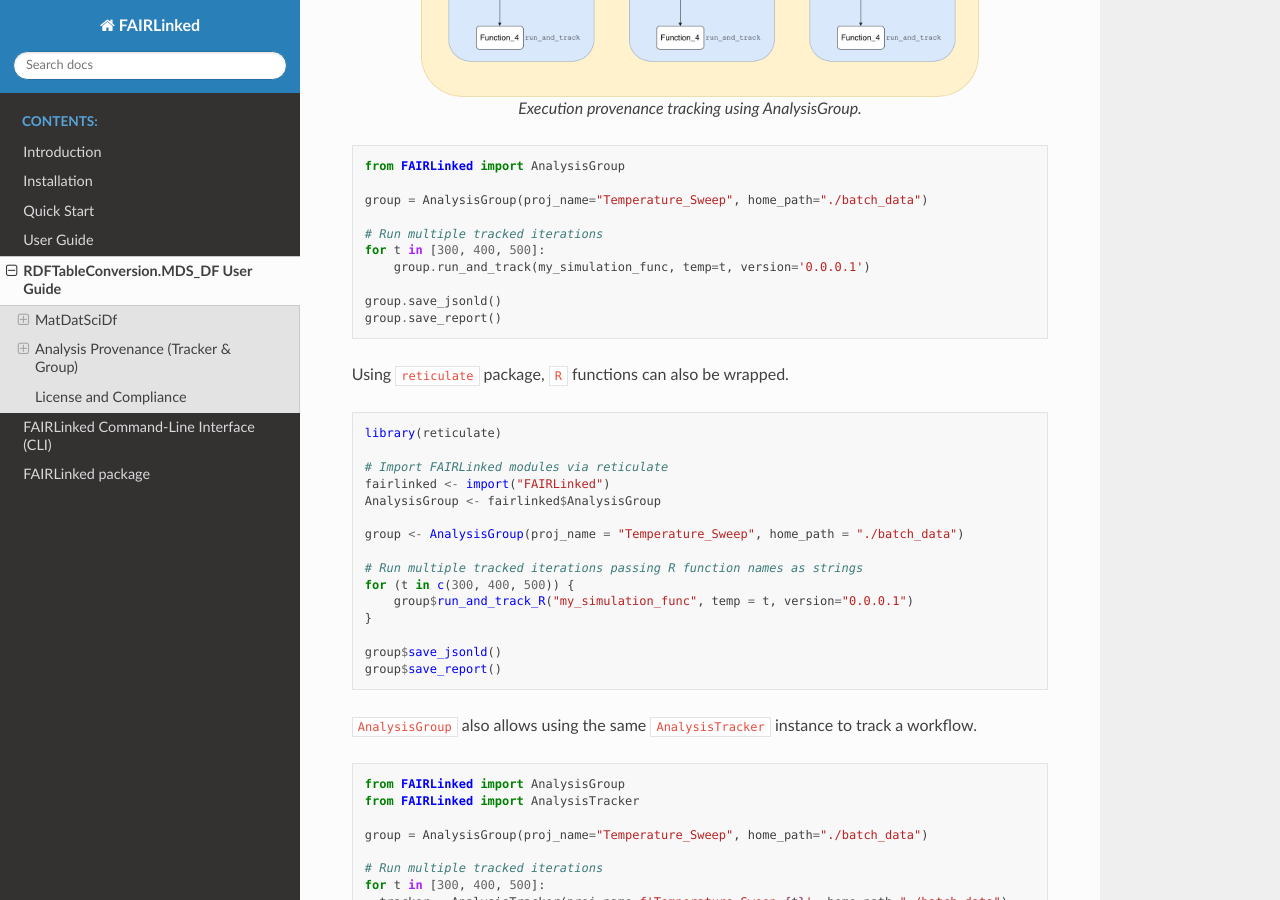
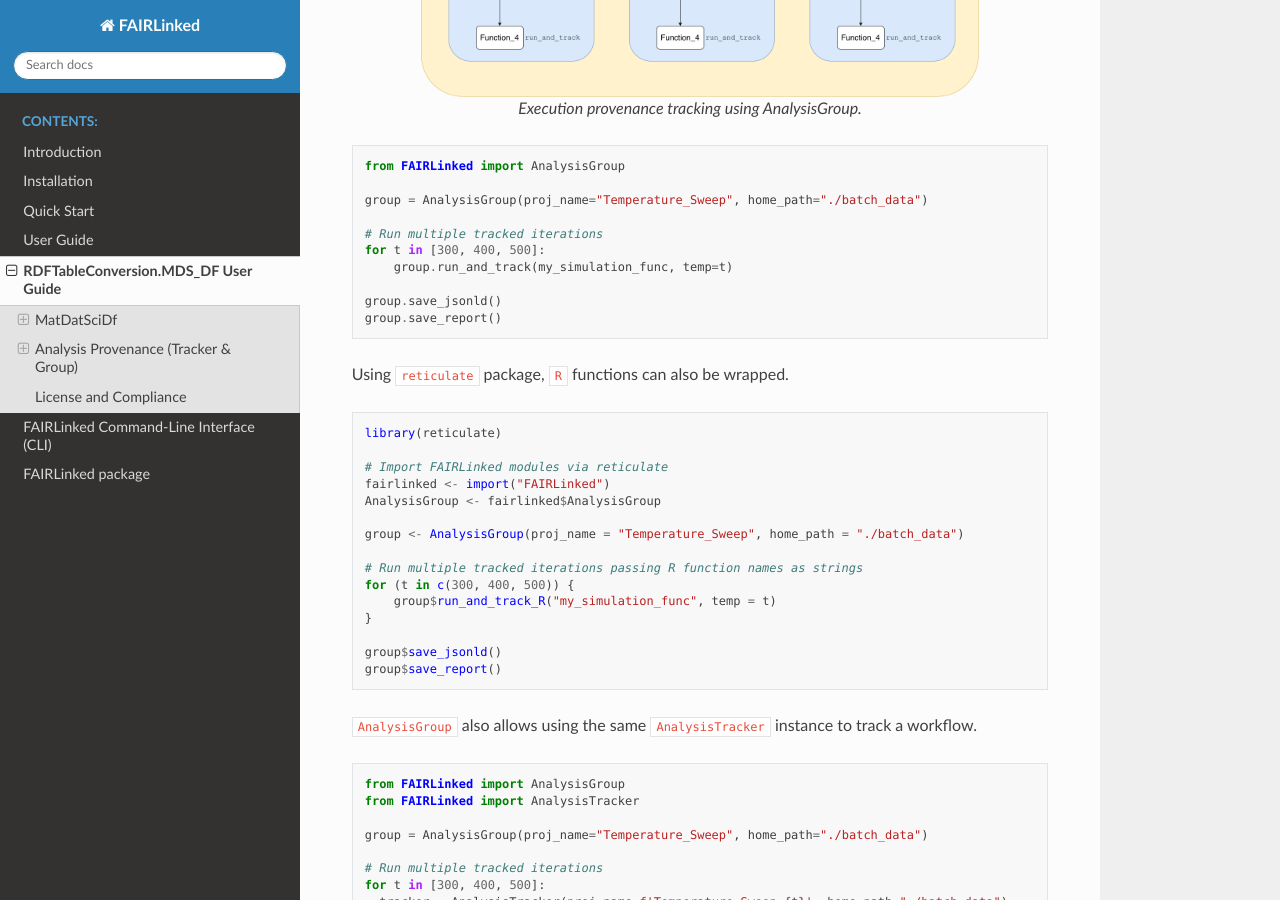
Before and after one commit to cwru-sdle/FAIRLinked, a Sphinx documentation site: the page built from docs/source/user-guide-MDS_DF.rst, in a window 1280 px wide and 900 px high, scrolled down 7226 px. Built offline with Sphinx 7.4.7 and the Read the Docs theme 3.1.0, drawn with Linux system fonts in a browser that asks for light colours.

Commit message:
docs change

```diff
--- a/docs/source/user-guide-MDS_DF.rst
+++ b/docs/source/user-guide-MDS_DF.rst
@@ -364,7 +364,7 @@ For parameter sweeps or iterative processing, ``AnalysisGroup`` aggregates multi
 
     # Run multiple tracked iterations
     for t in [300, 400, 500]:
-        group.run_and_track(my_simulation_func, temp=t, version='0.0.0.1')
+        group.run_and_track(my_simulation_func, temp=t)
 
     group.save_jsonld()
     group.save_report()
@@ -383,7 +383,7 @@ Using ``reticulate`` package, ``R`` functions can also be wrapped.
 
     # Run multiple tracked iterations passing R function names as strings
     for (t in c(300, 400, 500)) {
-        group$run_and_track_R("my_simulation_func", temp = t, version="0.0.0.1")
+        group$run_and_track_R("my_simulation_func", temp = t)
     }
 
     group$save_jsonld()
```
